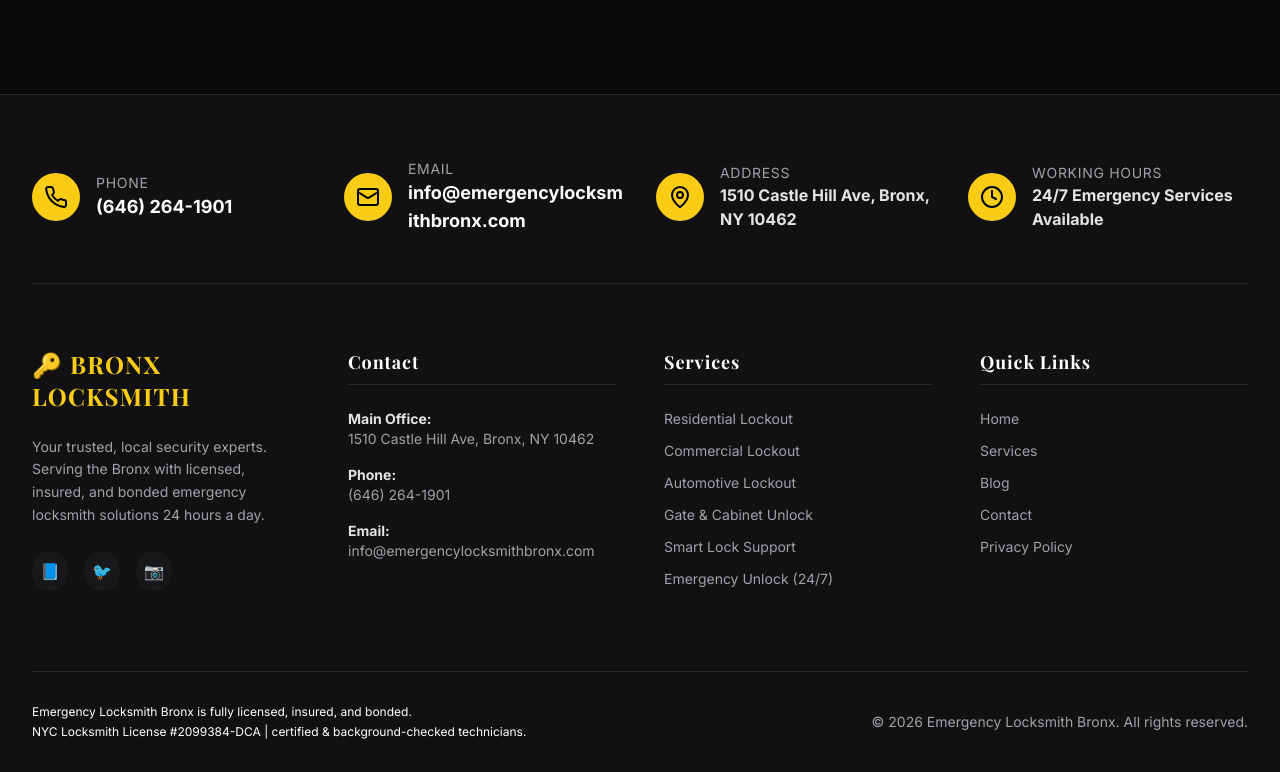
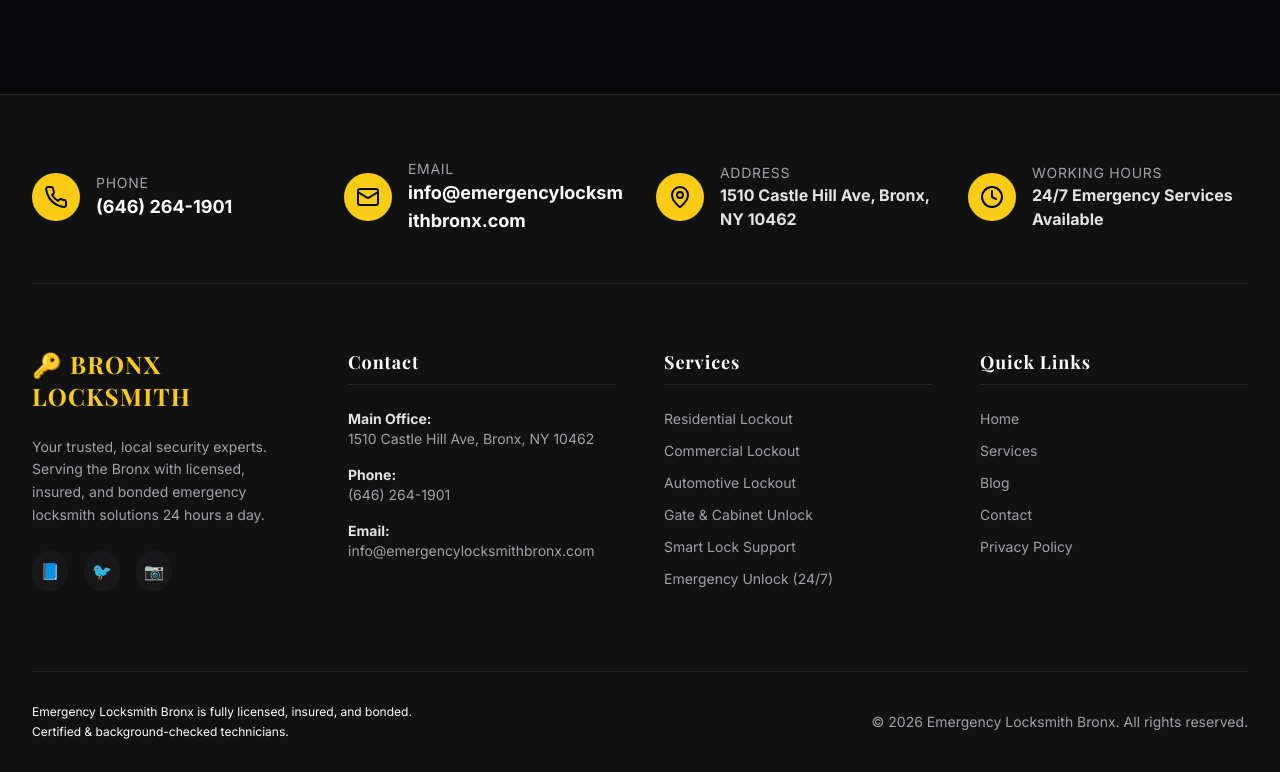
Before and after one commit to 24hourlocksmithcarkeys-max/Emergency-Locksmith-Bronx, a Next.js app: page / in a window 1280 px wide. Shown: the part 10189-10961 px from the top of the page. Built offline with nearby package versions, Linux system fonts and the light colour scheme; no server answers; a web font is replaced by a local one.

Commit message:
license number removed

```diff
--- a/components/Footer.tsx
+++ b/components/Footer.tsx
@@ -182,7 +182,7 @@ export default function Footer() {
         <div className="border-t border-zinc-800 pt-8 mt-4 grid grid-cols-1 md:grid-cols-2 gap-4 text-center md:text-left">
           <div className="text-zinc-550 text-xs font-sans">
             <p>Emergency Locksmith Bronx is fully licensed, insured, and bonded.</p>
-            <p className="mt-1">NYC Locksmith License #2099384-DCA | certified & background-checked technicians.</p>
+            <p className="mt-1">Certified & background-checked technicians.</p>
           </div>
           <div className="text-zinc-400 text-sm font-sans md:text-right flex flex-col justify-center">
             <p>© {new Date().getFullYear()} Emergency Locksmith Bronx. All rights reserved.</p>
```
